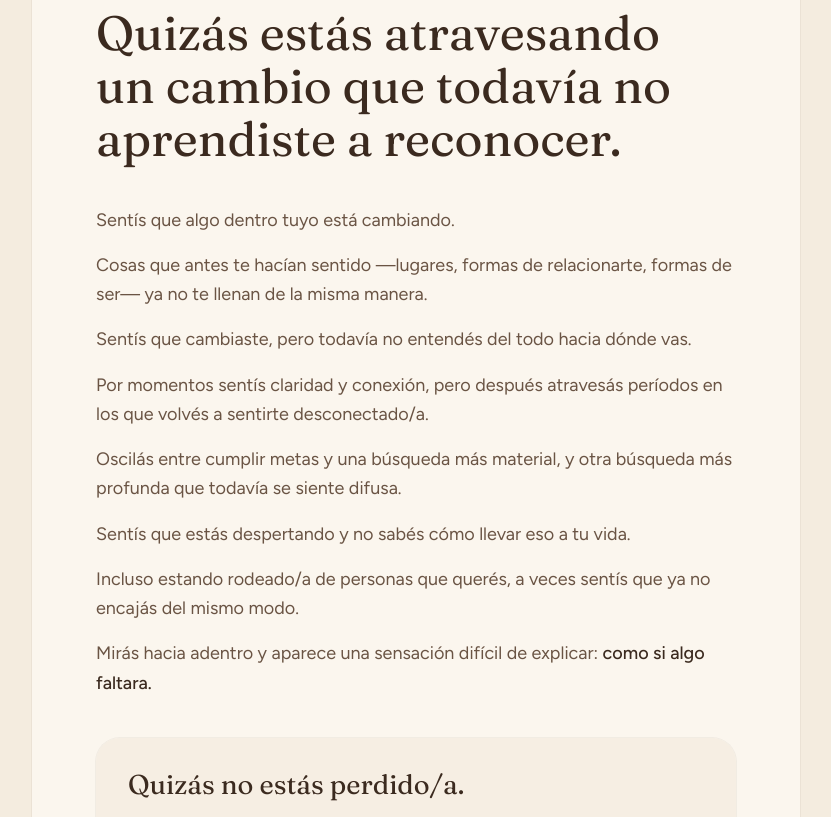
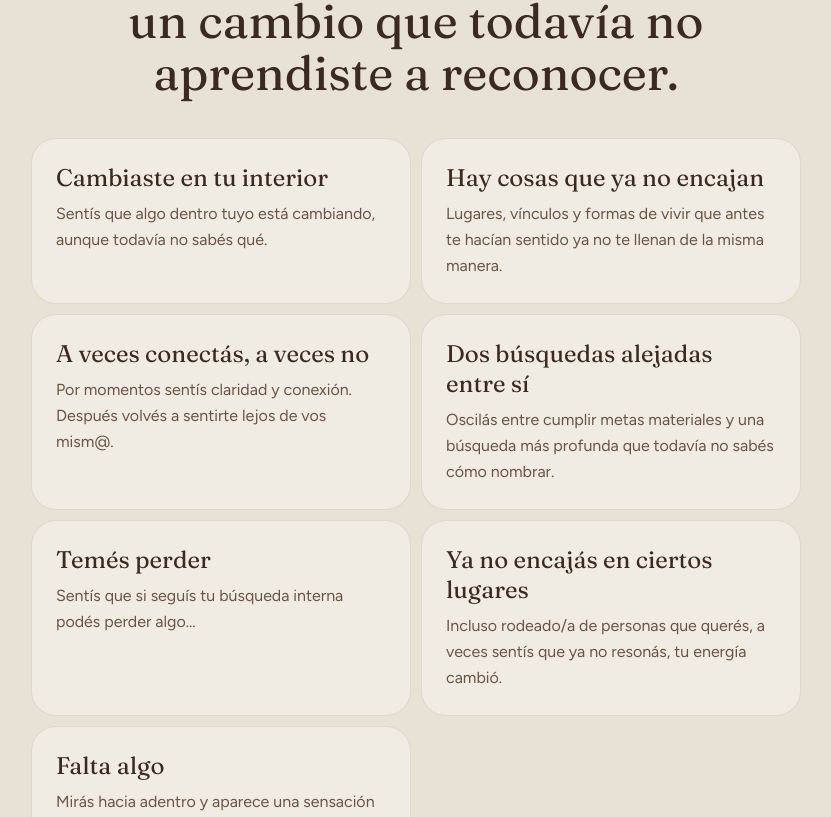
Before and after one commit to senderoterapias-hub/coherencia-interior-2, a Next.js app: page / in a window 1280 px wide. Shown: the part 1245-2062 px from the top of the page, without its empty margins (224-1055 px from the left). Built offline with nearby package versions, Linux system fonts and the light colour scheme.

Commit message:
Update identification.tsx

```diff
--- a/components/identification.tsx
+++ b/components/identification.tsx
@@ -1,35 +1,86 @@
 import { Handwritten } from '@/components/doodles'
+
+const cards = [
+  {
+    title: 'Cambiaste en tu interior',
+    text: 'Sentís que algo dentro tuyo está cambiando, aunque todavía no sabés qué.',
+  },
+  {
+    title: 'Hay cosas que ya no encajan',
+    text: 'Lugares, vínculos y formas de vivir que antes te hacían sentido ya no te llenan de la misma manera.',
+  },
+  {
+    title: 'A veces conectás, a veces no',
+    text: 'Por momentos sentís claridad y conexión. Después volvés a sentirte lejos de vos mism@.',
+  },
+  {
+    title: 'Dos búsquedas alejadas entre sí',
+    text: 'Oscilás entre cumplir metas materiales y una búsqueda más profunda que todavía no sabés cómo nombrar.',
+  },
+  {
+    title: 'Temés perder',
+    text: 'Sentís que si seguís tu búsqueda interna podés perder algo...',
+  },
+  {
+    title: 'Ya no encajás en ciertos lugares',
+    text: 'Incluso rodeado/a de personas que querés, a veces sentís que ya no resonás, tu energía cambió.',
+  },
+  {
+    title: 'Falta algo',
+    text: 'Mirás hacia adentro y aparece una sensación difícil de explicar: como si algo faltara.',
+  },
+]
 
 export function Identification() {
   return (
     <section
       id="reconocimiento"
       aria-labelledby="identificacion-title"
-      className="px-4 py-12 md:py-20"
+      className="relative overflow-hidden bg-[#e8e1d5] px-4 py-14 md:py-20"
     >
-      <div className="mx-auto max-w-3xl rounded-[2rem] bg-card px-6 py-12 shadow-[0_1px_0_0_rgba(59,42,31,0.06)] ring-1 ring-foreground/5 sm:px-10 md:px-16 md:py-16">
+      <div
+        aria-hidden="true"
+        className="pointer-events-none absolute inset-0 opacity-[0.18]"
+        style={{
+          backgroundImage:
+            'radial-gradient(rgba(59,42,31,0.18) 0.7px, transparent 0.7px)',
+          backgroundSize: '8px 8px',
+        }}
+      />
+
+      <div className="relative mx-auto max-w-4xl">
+        <div className="mx-auto max-w-3xl text-center">
           <Handwritten>¿te está pasando algo de esto?</Handwritten>
+
           <h2
             id="identificacion-title"
-          className="mt-3 font-serif font-soft text-[2rem] leading-[1.1] text-balance md:text-5xl"
+            className="mt-3 font-serif font-soft text-[2rem] leading-[1.08] text-balance md:text-5xl"
           >
             Quizás estás atravesando un cambio que todavía no aprendiste a reconocer.
           </h2>
+        </div>
 
-        <ul className="mt-10 space-y-4 leading-relaxed text-muted-foreground md:text-lg">
-          <li>Sentís que algo dentro tuyo está cambiando.</li>
-          <li>Cosas que antes te hacían sentido —lugares, formas de relacionarte, formas de ser— ya no te llenan de la misma manera.</li>
-          <li>Sentís que cambiaste, pero todavía no entendés del todo hacia dónde vas.</li>
-          <li>Por momentos sentís claridad y conexión, pero después atravesás períodos en los que volvés a sentirte desconectado/a.</li>
-          <li>Oscilás entre cumplir metas y una búsqueda más material, y otra búsqueda más profunda que todavía se siente difusa.</li>
-          <li>Sentís que estás despertando y no sabés cómo llevar eso a tu vida.</li>
-          <li>Incluso estando rodeado/a de personas que querés, a veces sentís que ya no encajás del mismo modo.</li>
-          <li>Mirás hacia adentro y aparece una sensación difícil de explicar: <strong className="font-medium text-foreground">como si algo faltara.</strong></li>
-        </ul>
+        <div className="mx-auto mt-9 grid max-w-3xl gap-3 sm:grid-cols-2 md:mt-10">
+          {cards.map((card) => (
+            <article
+              key={card.title}
+              className="rounded-[1.5rem] bg-[#f0ebe3] px-5 py-5 ring-1 ring-foreground/5 sm:px-6 sm:py-6"
+            >
+              <h3 className="font-serif text-xl leading-tight text-foreground md:text-2xl">
+                {card.title}
+              </h3>
 
-        <div className="mt-10 rounded-[1.5rem] bg-background/70 px-6 py-7 ring-1 ring-foreground/5 md:px-8">
+              <p className="mt-2 text-sm leading-relaxed text-muted-foreground md:text-base">
+                {card.text}
+              </p>
+            </article>
+          ))}
+        </div>
+
+        <div className="mx-auto mt-8 max-w-3xl rounded-[1.5rem] bg-background/60 px-6 py-7 text-center ring-1 ring-foreground/5 md:mt-10 md:px-10 md:py-8">
           <p className="font-serif text-2xl leading-snug text-foreground md:text-[1.7rem]">
             <span className="block">Quizás no estás perdido/a.</span>
+
             <span className="mt-2 block italic text-primary">
               Quizás estás en el momento y lugar perfecto, siendo guiado hacia un cambio mayor que todavía no aprendiste a reconocer.
             </span>
```
Lines whose indentation alone changed are shown as unchanged.
